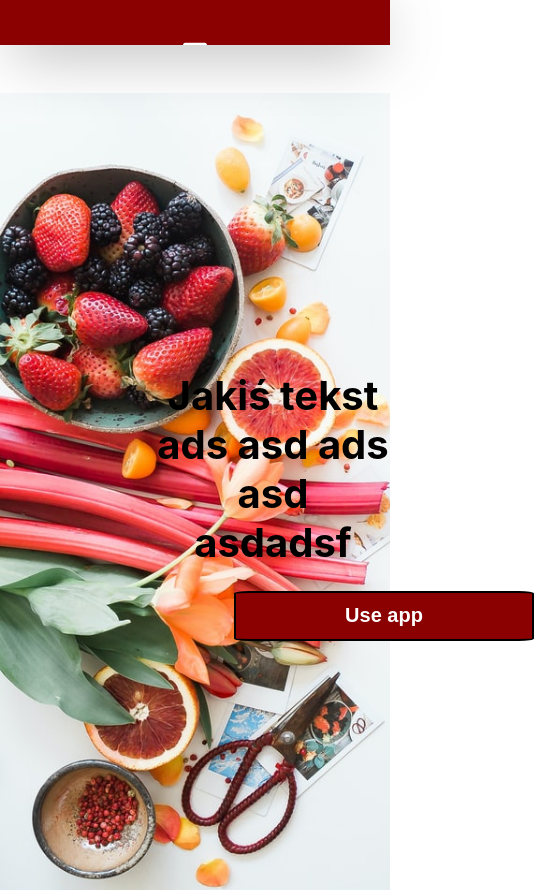
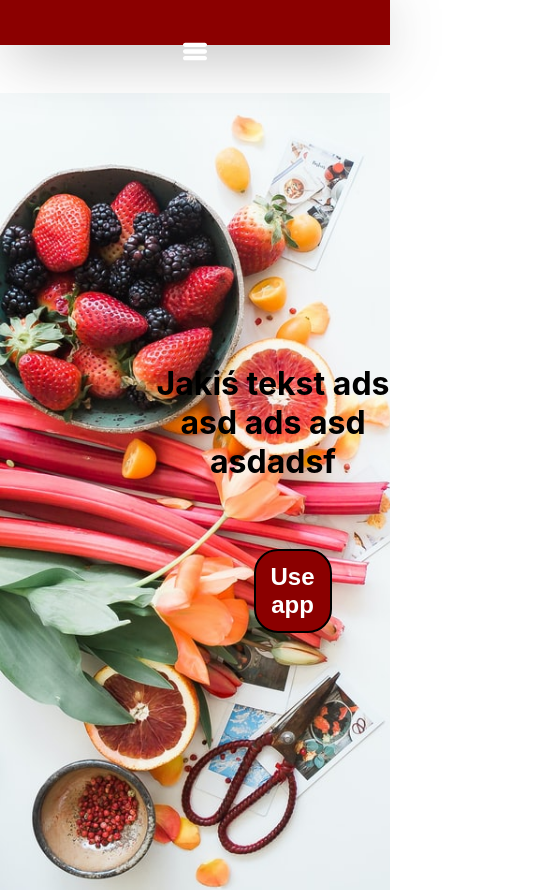
Before and after one commit to szkola-reacta/team-red-www, a React (Create React App) app: page / in a window 390 px wide. Shown: the top 890 px of the page, 534 px wide, since content can reach past the window. Built offline with nearby package versions, Linux system fonts and the light colour scheme.

Commit message:
responsiveness added, minor bugs fixed

```diff
--- a/src/App.css
+++ b/src/App.css
@@ -1,6 +1,6 @@
 * {
   scroll-behavior: smooth;
-  overflow: hidden;
+
 }
 
 .App {
--- a/src/components/Home.js
+++ b/src/components/Home.js
@@ -6,7 +6,7 @@ function Home()
 {
     return(
         <div id="home" className = 'home-container'>
-            <h2>Jakiś tekst ads asd ads asd asdadsf</h2>
+            <div className = 'home-text'><h2>Jakiś tekst ads asd ads asd asdadsf</h2></div>
             <div className = 'get-demo-text'>
                 <button className="app-btn"><a href="/">Use app</a></button>
             </div>
--- a/src/components/MembersList.js
+++ b/src/components/MembersList.js
@@ -8,10 +8,11 @@ const MemberList = ({ membersInfo }) => {
     return (
         <>
             <div className="members-list">
+                <br/> <br/>
                 <img src ={membersInfo.image} alt = 'member' />
                 <h2 className="member-name">{membersInfo.name}</h2>
                 <p className="member-description">{membersInfo.description}</p>
-                <a className="github-link" href={membersInfo.githubURL}><img src={githubIcon} alt="github icon"/></a>
+                <a className="github-link" href={membersInfo.githubURL}><img src={githubIcon} alt="github icon"/></a>&nbsp;&nbsp;&nbsp;
                 <a className="linkedin-link" href={membersInfo.linkedIN}><img src={linekdinIcon} alt="linkedin icon"/></a>
             </div>
         </>
--- a/src/css/footer-styles.css
+++ b/src/css/footer-styles.css
@@ -2,6 +2,7 @@
    height: 3vh;
    bottom: 0;
    font-size: 15px;
+   width: 100%;
 }
 
 .footer-container span {
--- a/src/css/home-styles.css
+++ b/src/css/home-styles.css
@@ -10,17 +10,17 @@
     position: absolute;
     top: 40%;
     left: 40%;
-    font-size: 40px;
+    font-size: 3em;
 }
 
 .app-btn {
     position: absolute;
     top: 70%;
     left: 60%;
-    width: 300px;
-    height: 50px;
-    border-radius: 5%;
-    font-size: 20px;
+    width: 20vw;
+    height: 10vh;
+    border-radius: 1em;
+    font-size: 1.5em;
     font-weight: bold;
     border: 2px solid black;
     background-color: darkred;
@@ -30,3 +30,37 @@
     text-decoration: none;
     color: white;
 }
+
+.app-btn:hover
+{
+
+    background-color: #7A0000;
+    transition: background-color .3s ease-in-out;
+}
+
+@media screen and (max-width: 600px)
+{
+    .home-container h2 {
+        display: inline-block;
+        position: absolute;
+        top: 40%;
+        left: 40%;
+        font-size: 2em;
+    }
+}
+
+@media screen and (max-width: 600px)
+{
+    .app-btn {
+        position: absolute;
+        top: 65%;
+        left: 65%;
+        width: 20vw;
+        height: 10vh;
+        border-radius: 1em;
+        font-size: 1.5em;
+        font-weight: bold;
+        border: 2px solid black;
+        background-color: darkred;
+    }
+}
--- a/src/css/members.css
+++ b/src/css/members.css
@@ -15,8 +15,8 @@
 }
 
 .members-list img {
-    width: 200px;
-    height: 200px;
+    width: 10rem;
+    height: 10rem;
     border-radius: 50%;
 }
 
--- a/src/css/project-styles.css
+++ b/src/css/project-styles.css
@@ -4,6 +4,16 @@
     justify-content: center;
     align-items: center;
     height: 80vh;
+}
+
+@media screen and (max-width: 600px) {
+    .projects {
+        display: flex;
+        flex-direction: column;
+        justify-content: center;
+        align-items: center;
+        height: 240vh;
+    }
 }
 
 .project {
```
